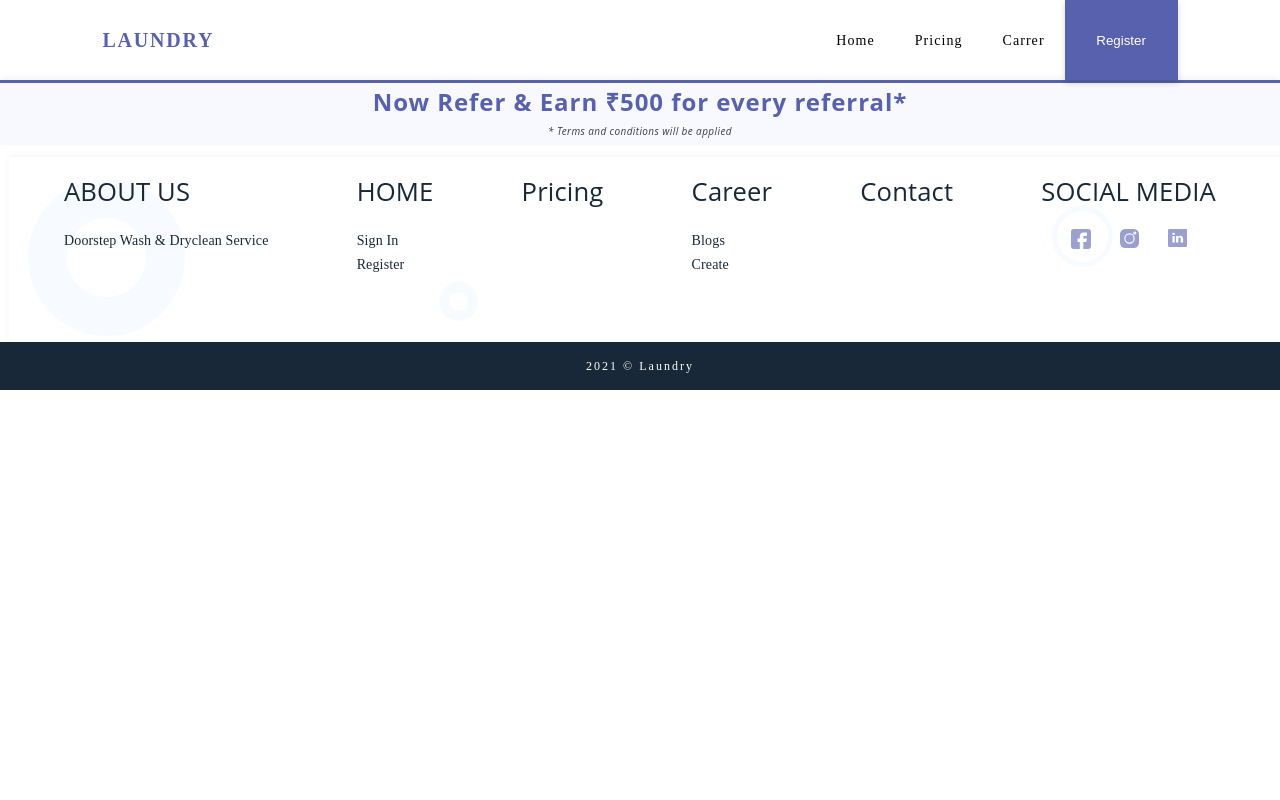
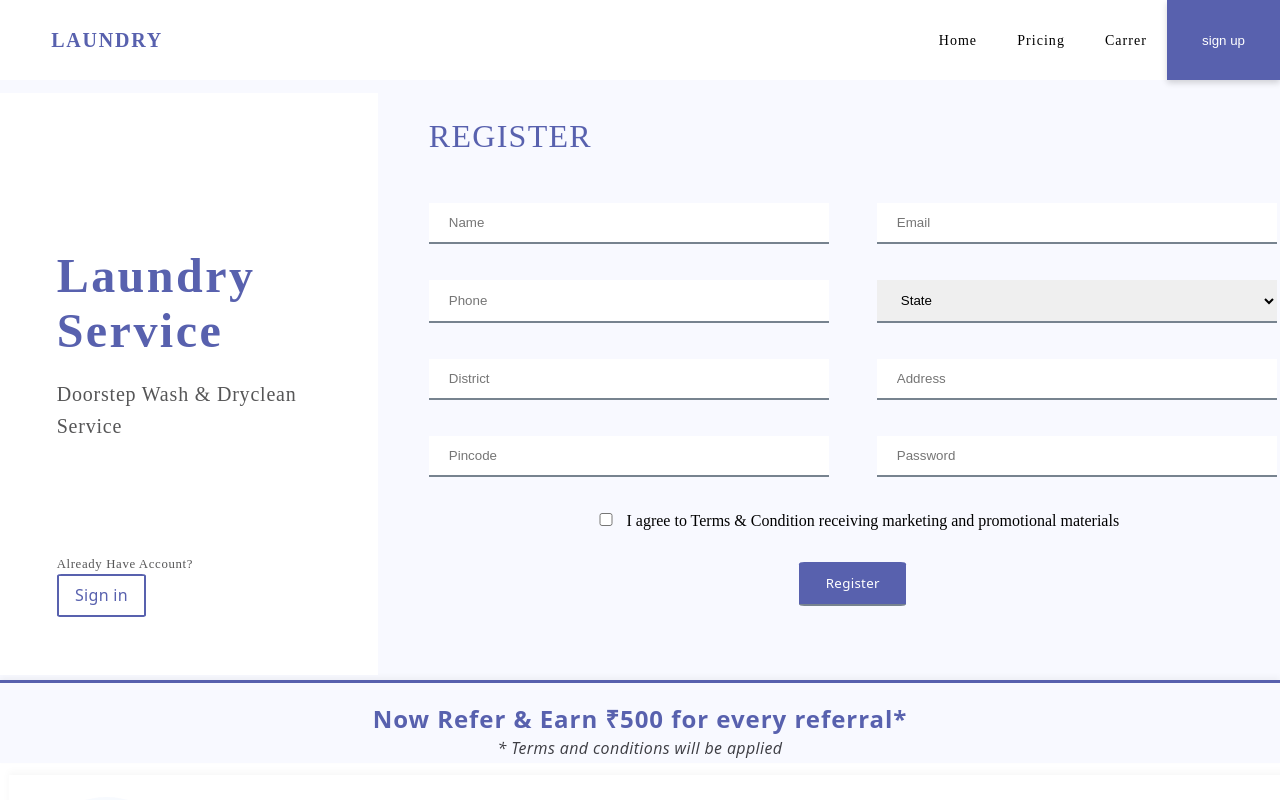
Before and after one commit to sneha-gowda/Laundry_Project, a React (Create React App) app in the folder Front-end/laundry/: page /register in a window 1280 px wide. Shown: the top 800 px of the page. Built offline with nearby package versions, Linux system fonts and the light colour scheme.

Commit message:
Register form completed

```diff
--- a/Front-end/laundry/src/LandRComponent/refer.css
+++ b/Front-end/laundry/src/LandRComponent/refer.css
@@ -9,7 +9,7 @@
 
 h1 {
   margin: 0;
-  padding-top: 0.1em;
+  padding-top: 0.8em;
   font-family: Open sans;
   letter-spacing: 0.96px;
   color: #5861ae;
@@ -20,7 +20,7 @@ h1 {
 h6 {
   margin: 0;
   font: italic normal normal 10px/26px Open Sans;
-  font-size: 10px;
+  font-size: 1em;
   letter-spacing: 0.4px;
   color: #3d3d43;
   opacity: 1;
--- a/Front-end/laundry/src/Navbar.jsx
+++ b/Front-end/laundry/src/Navbar.jsx
@@ -4,8 +4,14 @@ import "./navbar.css"
 import { useState } from 'react';
 
 const Navbar = () => {
-    const [gotoo,setGoto] =useState("Register");
-    const [path, setPath] = useState("");
+    let gt="Register"
+    let pth="/register"
+    if(window.location.pathname==="/register"){
+        gt="sign up"
+        pth="/login"
+    }
+    const [gotoo,setGoto] =useState(gt);
+    const [path, setPath] = useState(pth);
     const setNav=() =>{
         const loc = window.location.pathname;
 
@@ -20,7 +26,9 @@ const Navbar = () => {
             setPath("/login")
         }
     }
-    return <header>
+    return (
+    <>
+        <header>
             <h4>LAUNDRY</h4>
             <nav>
                 <ul>
@@ -31,6 +39,7 @@ const Navbar = () => {
                 </ul>
 
             </nav>
-    </header>;
+        </header>
+    </>);
 };
 export default Navbar;
--- a/Front-end/laundry/src/navbar.css
+++ b/Front-end/laundry/src/navbar.css
@@ -3,12 +3,16 @@
   padding: 0px;
 }
 header {
+  width: 100%;
   display: flex;
   justify-content: space-between;
   align-items: center;
   margin-top: 0%;
   margin-left: 0px;
-  padding: 0px 8%;
+  padding: 0px;
+}
+header h4 {
+  padding-left: 4%;
 }
 nav {
   position: relative;
--- a/Front-end/laundry/src/routes/Register.jsx
+++ b/Front-end/laundry/src/routes/Register.jsx
@@ -1,9 +1,88 @@
 import React from 'react'
 import Refer from "../LandRComponent/Refer.jsx"
 import About from "../LandRComponent/About.jsx"
+import {Link} from "react-router-dom"
+import "./register.css"
 const Register=()=>{
+    const handleSubmit=(event)=>{
+        console.log(this.state)
+    }
     return (
         <>
+            <section className="Register">
+                <div className="asideLeft">
+                    <div className="asideLeftHeader">
+                        <h1>Laundry Service</h1>
+                        <p>Doorstep Wash & Dryclean Service</p>
+                    </div>
+                    <div className="asideLeftFooter">
+                        <p>Already Have Account?</p>
+                        <Link to="/login" className="signinButton">Sign in</Link>
+                    </div>
+                </div>
+                <div className="registerForm">
+                    <div className="registerFormHeader">
+                        <h1>REGISTER</h1>
+                    </div>
+                    <div >
+                        <form className="registerFormContents" onSubmit={handleSubmit}>
+                            <input required type="text" placeholder="Name" name="Name"></input>
+                            <input required type="email" placeholder="Email" name="email"></input>
+                            <input required type="phone" placeholder="Phone" name="Phone"></input>
+                            <select required name="state" id="state" className="form-control" placeholder="State">
+                                <option value="State">State</option>
+                                <option value="Andhra Pradesh">Andhra Pradesh</option>
+                                <option value="Andaman and Nicobar Islands">Andaman and Nicobar Islands</option>
+                                <option value="Arunachal Pradesh">Arunachal Pradesh</option>
+                                <option value="Assam">Assam</option>
+                                <option value="Bihar">Bihar</option>
+                                <option value="Chandigarh">Chandigarh</option>
+                                <option value="Chhattisgarh">Chhattisgarh</option>
+                                <option value="Dadar and Nagar Haveli">Dadar and Nagar Haveli</option>
+                                <option value="Daman and Diu">Daman and Diu</option>
+                                <option value="Delhi">Delhi</option>
+                                <option value="Lakshadweep">Lakshadweep</option>
+                                <option value="Puducherry">Puducherry</option>
+                                <option value="Goa">Goa</option>
+                                <option value="Gujarat">Gujarat</option>
+                                <option value="Haryana">Haryana</option>
+                                <option value="Himachal Pradesh">Himachal Pradesh</option>
+                                <option value="Jammu and Kashmir">Jammu and Kashmir</option>
+                                <option value="Jharkhand">Jharkhand</option>
+                                <option value="Karnataka">Karnataka</option>
+                                <option value="Kerala">Kerala</option>
+                                <option value="Madhya Pradesh">Madhya Pradesh</option>
+                                <option value="Maharashtra">Maharashtra</option>
+                                <option value="Manipur">Manipur</option>
+                                <option value="Meghalaya">Meghalaya</option>
+                                <option value="Mizoram">Mizoram</option>
+                                <option value="Nagaland">Nagaland</option>
+                                <option value="Odisha">Odisha</option>
+                                <option value="Punjab">Punjab</option>
+                                <option value="Rajasthan">Rajasthan</option>
+                                <option value="Sikkim">Sikkim</option>
+                                <option value="Tamil Nadu">Tamil Nadu</option>
+                                <option value="Telangana">Telangana</option>
+                                <option value="Tripura">Tripura</option>
+                                <option value="Uttar Pradesh">Uttar Pradesh</option>
+                                <option value="Uttarakhand">Uttarakhand</option>
+                                <option value="West Bengal">West Bengal</option>
+                            </select>
+                            <input required type="text" name="district" placeholder="District"></input>
+                            <input required type="text" name="Address" placeholder="Address"></input>
+                            <input required type="number" name="pincode" placeholder="Pincode"></input>
+                            <input required type="password" name="password" placeholder="Password"></input>
+                            <div className="checkbox">
+                                <input type="checkbox" id="terms" name="T&C" require/><span>I agree to Terms & Condition receiving marketing and promotional materials</span>
+                            </div>
+                            <div className="submitFormButton">
+                                <input type="submit" value="Register" />
+                            </div>
+
+                        </form>
+                    </div>
+                </div>
+            </section>
             <Refer></Refer>
             <About></About>
         </>
--- /dev/null
+++ b/Front-end/laundry/src/routes/register.css
@@ -0,0 +1,125 @@
+.Register {
+  display: flex;
+  /* flex-wrap: wrap; */
+
+  flex-direction: row;
+  height: 600px;
+  width: 100%;
+  background-color: #f8f9ff;
+}
+.asideLeft {
+  /* box-shadow: 0px 0 10px rgba(158, 152, 152, 0.8); */
+  box-sizing: border-box;
+  width: 30%;
+  background-color: white;
+  position: relative;
+  height: 97%;
+  margin-top: 1%;
+}
+.asideLeftHeader {
+  position: absolute;
+  top: 20%;
+  padding: 0 15%;
+}
+.asideLeftFooter {
+  position: absolute;
+  bottom: 2%;
+  padding: 15%;
+}
+.asideLeftFooter p {
+  font-size: 0.8em;
+  text-align: left;
+  font-family: Avenir;
+  letter-spacing: 0.64px;
+  color: #565657;
+  text-transform: capitalize;
+  opacity: 1;
+}
+.asideLeftHeader h1 {
+  text-align: left;
+  font-family: Avenir;
+  font-size: 3em;
+  letter-spacing: 2.48px;
+  color: #5861ae;
+  text-transform: capitalize;
+  opacity: 1;
+}
+.Register p {
+  color: #565657;
+}
+.asideLeftHeader p {
+  text-align: left;
+  font: normal normal normal 20px/32px Avenir;
+  letter-spacing: 0.8px;
+  color: #565657;
+  text-transform: capitalize;
+  opacity: 1;
+}
+.signinButton {
+  padding: 6% 12%;
+  text-align: center;
+  font-family: Sans;
+  letter-spacing: 0.3px;
+  color: #5861ae;
+  opacity: 1;
+  border: 2px solid #5861ae;
+  border-radius: 5%;
+  text-decoration: none;
+}
+
+/* Form Styling */
+.registerForm {
+  padding: 1% 4%;
+}
+.registerFormHeader h1 {
+  text-align: left;
+  font-size: 2em;
+  font-weight: normal;
+  font-family: Avenir;
+  letter-spacing: 1.28px;
+  color: #5861ae;
+  text-transform: uppercase;
+  opacity: 1;
+}
+
+.registerFormContents {
+  margin-top: 5%;
+  width: 60%;
+  min-height: 400px;
+  display: grid;
+  grid-template-columns: auto auto;
+  grid-column-gap: 10%;
+  grid-row-gap: 5%;
+  justify-content: space-between;
+}
+.registerFormContents input,
+select {
+  width: 30em;
+  padding: 12px 20px;
+  margin: 8px 0;
+  box-sizing: border-box;
+  border: none;
+  border-bottom: 2px solid #77838f;
+}
+.checkbox {
+  text-align: center;
+  grid-column-end: span 2;
+}
+.checkbox input {
+  width: 3em;
+}
+.submitFormButton {
+  grid-column-end: span 2;
+
+  text-align: center;
+}
+
+.submitFormButton input {
+  font-family: Sans;
+  letter-spacing: 0.3px;
+  color: #ffffff;
+  opacity: 1;
+  background-color: #5861ae;
+  width: 8em;
+  border-radius: 5%;
+}
```
Lines whose indentation alone changed are shown as unchanged.
